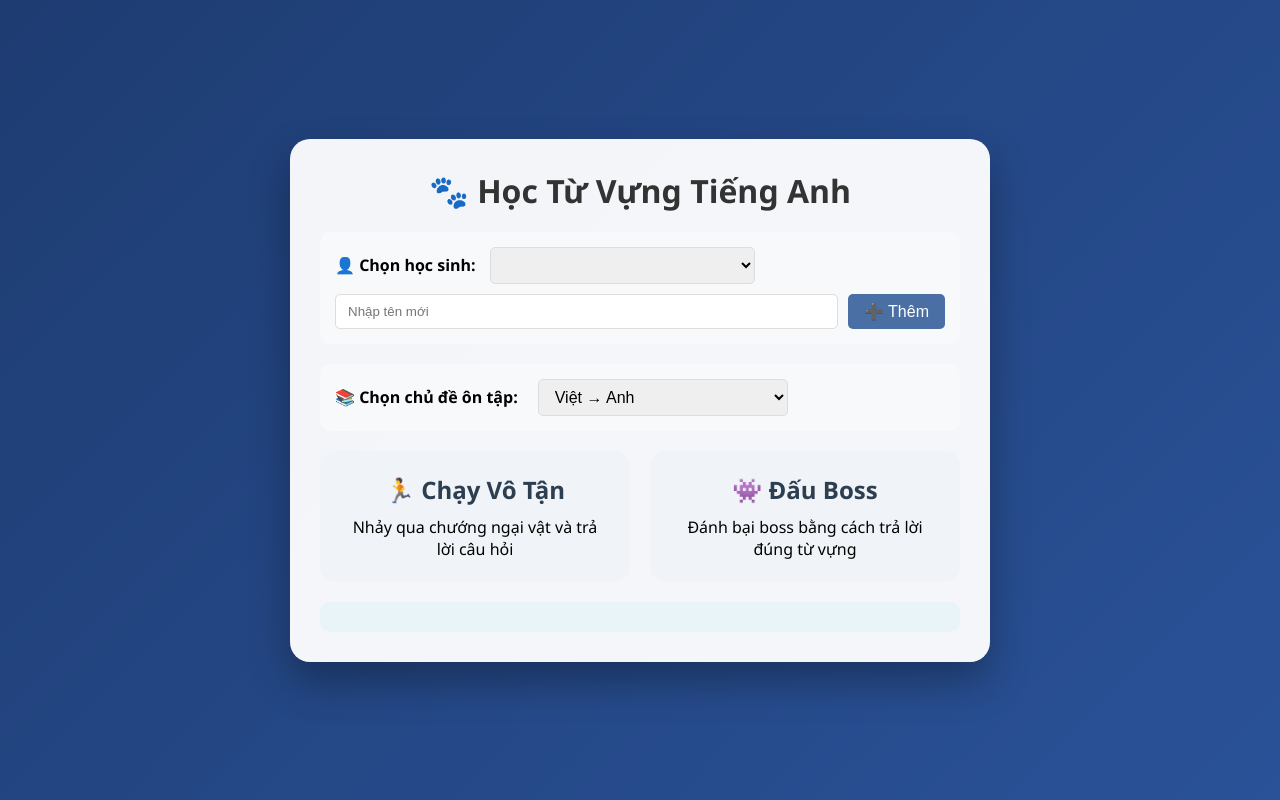
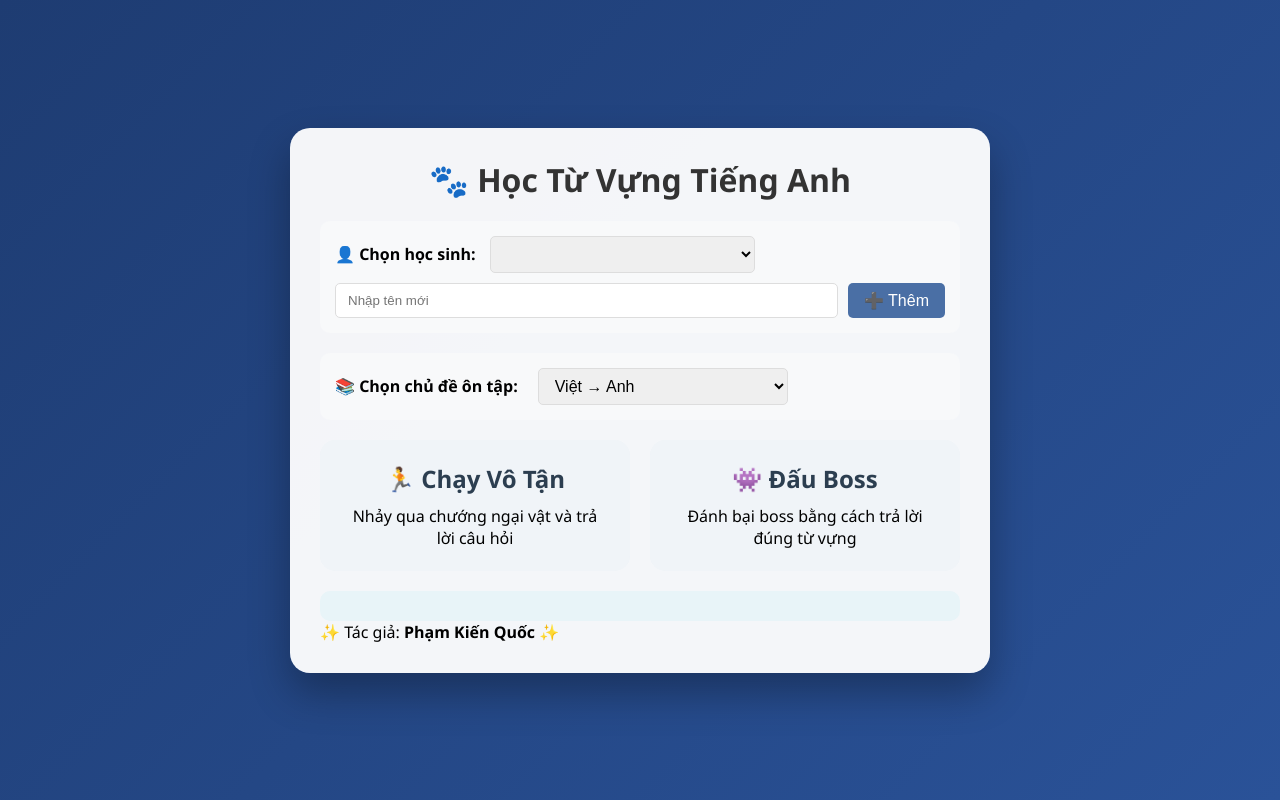
Before and after one commit to pvkhadtd2-oss/game-hoc-tu-vung, a Flask app: page / in a window 1280 px wide. Run offline with Flask 3, Linux system fonts and the light colour scheme; data that the repository does not hold is empty.

Commit message:
Update index.html

```diff
--- a/templates/index.html
+++ b/templates/index.html
@@ -42,6 +42,11 @@
             </div>
         </div>
         <div id="student-info" class="info-panel"></div>
+
+        <!-- Dòng tác giả -->
+        <div class="author-section">
+            <p>✨ Tác giả: <strong>Phạm Kiến Quốc</strong> ✨</p>
+        </div>
     </div>
     <script>
         let currentStudent = '';
@@ -99,7 +104,6 @@
             });
             const data = await res.json();
             if (data.status === 'ok') {
-                // Hiển thị thông báo nhẹ nhàng trong student-info
                 document.getElementById('student-info').innerHTML =
                     `<p>✅ Đã chọn chủ đề: ${topicName}</p>`;
             }
```
